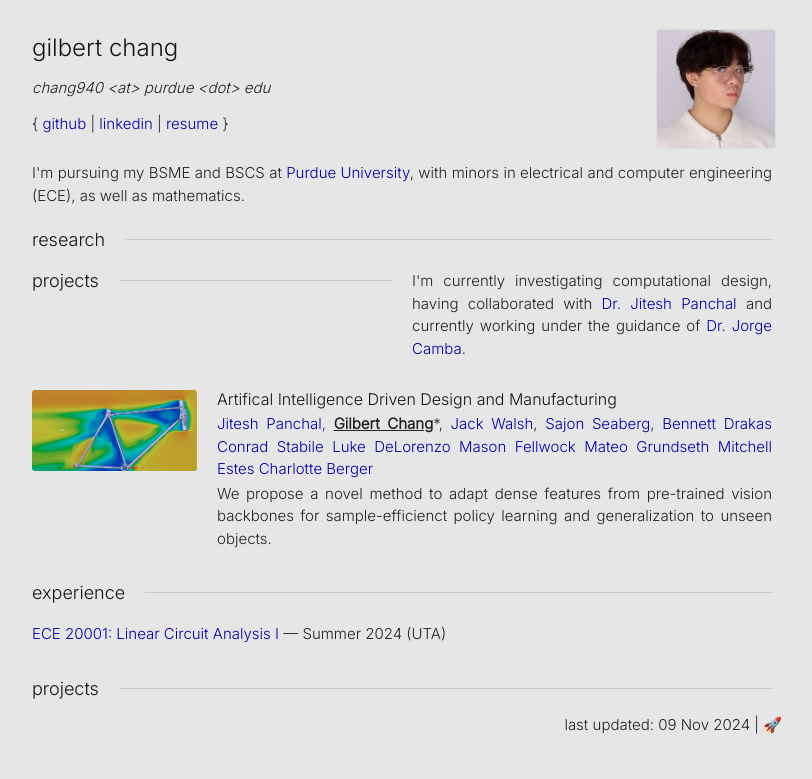
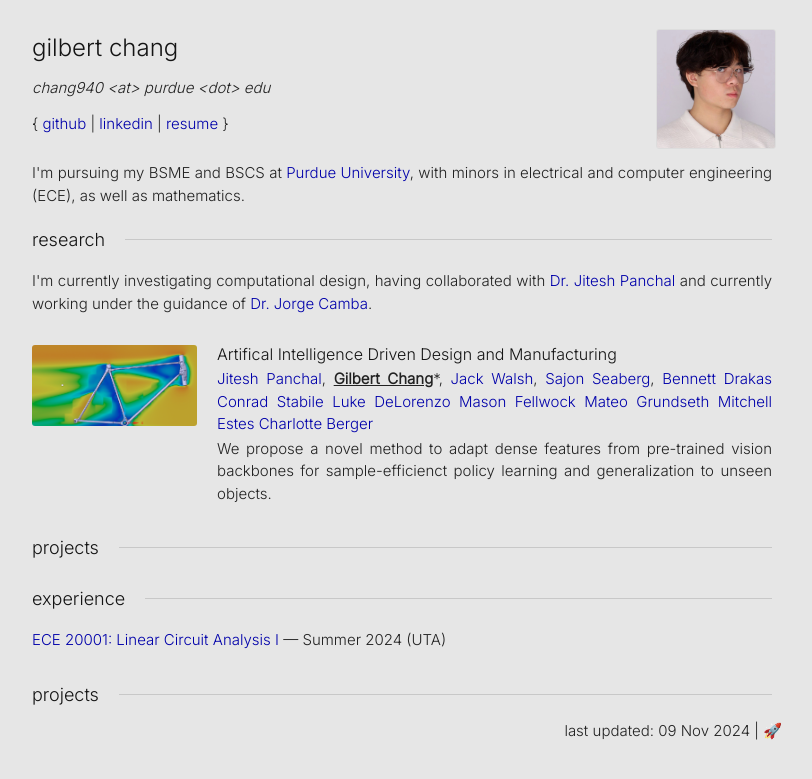
Before and after one commit to vindou/vindou, a Jekyll site: the page built from index.html, in a window 1280 px wide. Shown: the top 779 px of the page, without its empty margins (238-1050 px from the left). Built offline with Jekyll 4.4.1, drawn with Linux system fonts in a browser that asks for light colours.

Commit message:
Update index.html

```diff
--- a/index.html
+++ b/index.html
@@ -43,9 +43,6 @@ title: cha
         I'm currently investigating computational design, having collaborated with <a href="https://engineering.purdue.edu/ME/People/ptProfile?resource_id=80194">Dr. Jitesh Panchal</a> and currently working under the guidance of <a href="https://polytechnic.purdue.edu/profile/jdorribo">Dr. Jorge Camba</a>.
       </p>
     </div>
-    <div class="text-container">
-      <h2>projects<hr></h2>
-    </div>
   </div>
   <div class="subsection">
     <div class="text-container">
@@ -72,7 +69,13 @@ title: cha
     </div>
   </div>
 </div>
-
+<div class="section">
+  <div class="text-container">
+    <h2>projects<hr></h2>
+  </div>
+  <div class="subsection">
+  </div>
+</div>
 <div class="section">
   <div class="text-container">
     <h2>experience<hr></h2>
```
